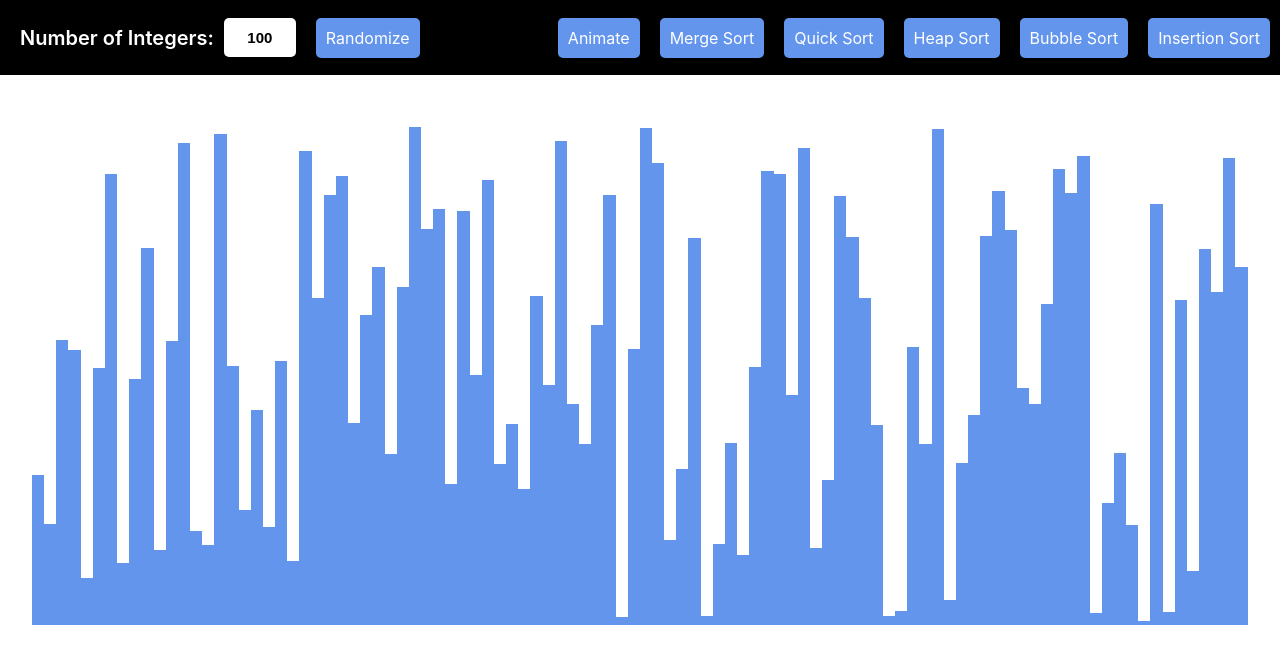
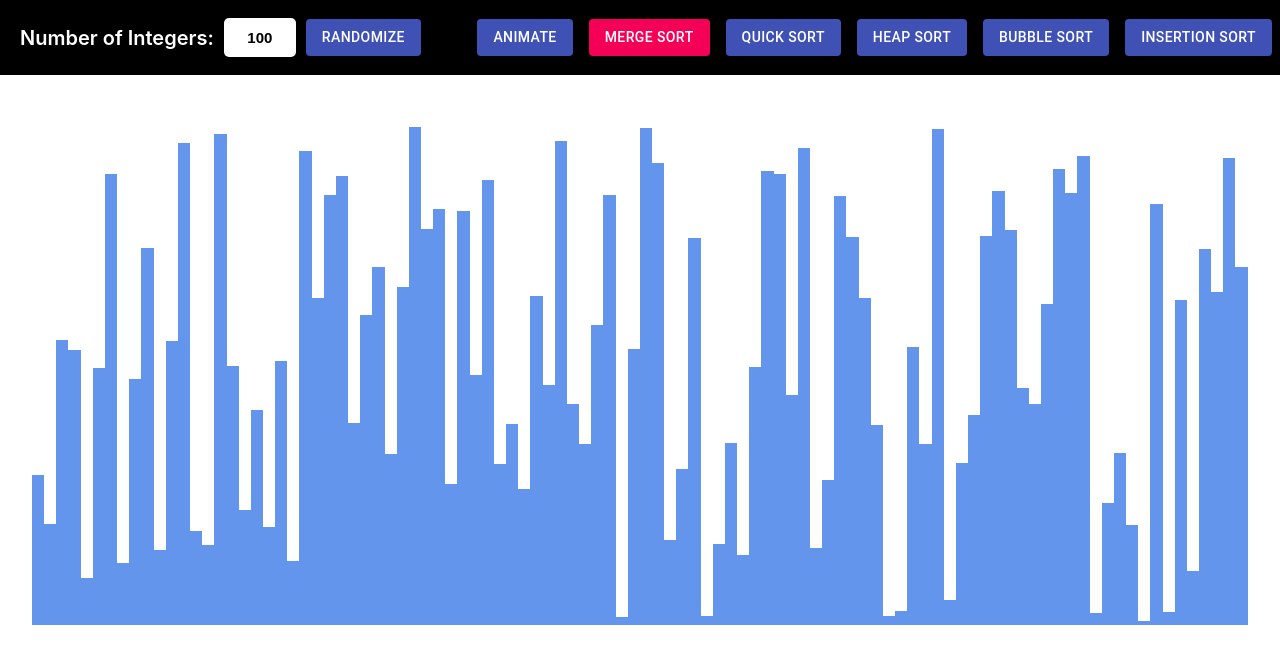
Before and after one commit to TerryHintz/sorting_visualizer, a React (Create React App) app: page / in a window 1280 px wide. Shown: the top 664 px of the page. Built offline with nearby package versions, Linux system fonts and the light colour scheme.

Commit message:
selected button ui

```diff
--- a/package.json
+++ b/package.json
@@ -3,6 +3,7 @@
   "version": "0.1.0",
   "private": true,
   "dependencies": {
+    "@material-ui/core": "^4.9.14",
     "@testing-library/jest-dom": "^4.2.4",
     "@testing-library/react": "^9.5.0",
     "@testing-library/user-event": "^7.2.1",
--- a/src/sort/header.js
+++ b/src/sort/header.js
@@ -1,5 +1,6 @@
 import React, {Component} from 'react';
 import './sort.css';
+import Button from '@material-ui/core/Button';
 
 const sorting_methods = [
     "Animate",
@@ -32,18 +33,26 @@ class Header extends Component {
                             value={this.state.numsInput}
                             onChange={this.handleChange}
                         />
-                        <span className='header-button' onClick={() => this.props.randomizeArray(this.state.numsInput, true)}>{'Randomize'}</span>
+                        <Button
+                            color='primary'
+                            variant="contained"
+                            onClick={() => this.props.randomizeArray(this.state.numsInput, true)}
+                        >
+                            {'Randomize'}
+                        </Button>
                     </div>
                     <div className='header-section'>
                         {sorting_methods.map((method) => {
                             return (
-                                <span
+                                <Button
+                                    style={{margin: '0 8px'}}
                                     key={method}
-                                    className='header-button'
+                                    color= {this.props.selected === method ? 'secondary' : 'primary'}
+                                    variant="contained"
                                     onClick={() => this.props.handleSort(method, [], 0)}
                                 >
                                     {method}
-                                </span>
+                                </Button>
                             )
                         })}
                     </div>
--- a/src/sort/sort.js
+++ b/src/sort/sort.js
@@ -349,6 +349,7 @@ class Sort extends Component {
                 <Header
                     randomizeArray = {this.randomizeArray}
                     handleSort = {this.handleSort}
+                    selected = {this.state.method}
                 />
                 <Graph
                     arr = {this.state.arr}
```
Also changed, not shown: 1 other file (tests, documents, lock files or other folders).
